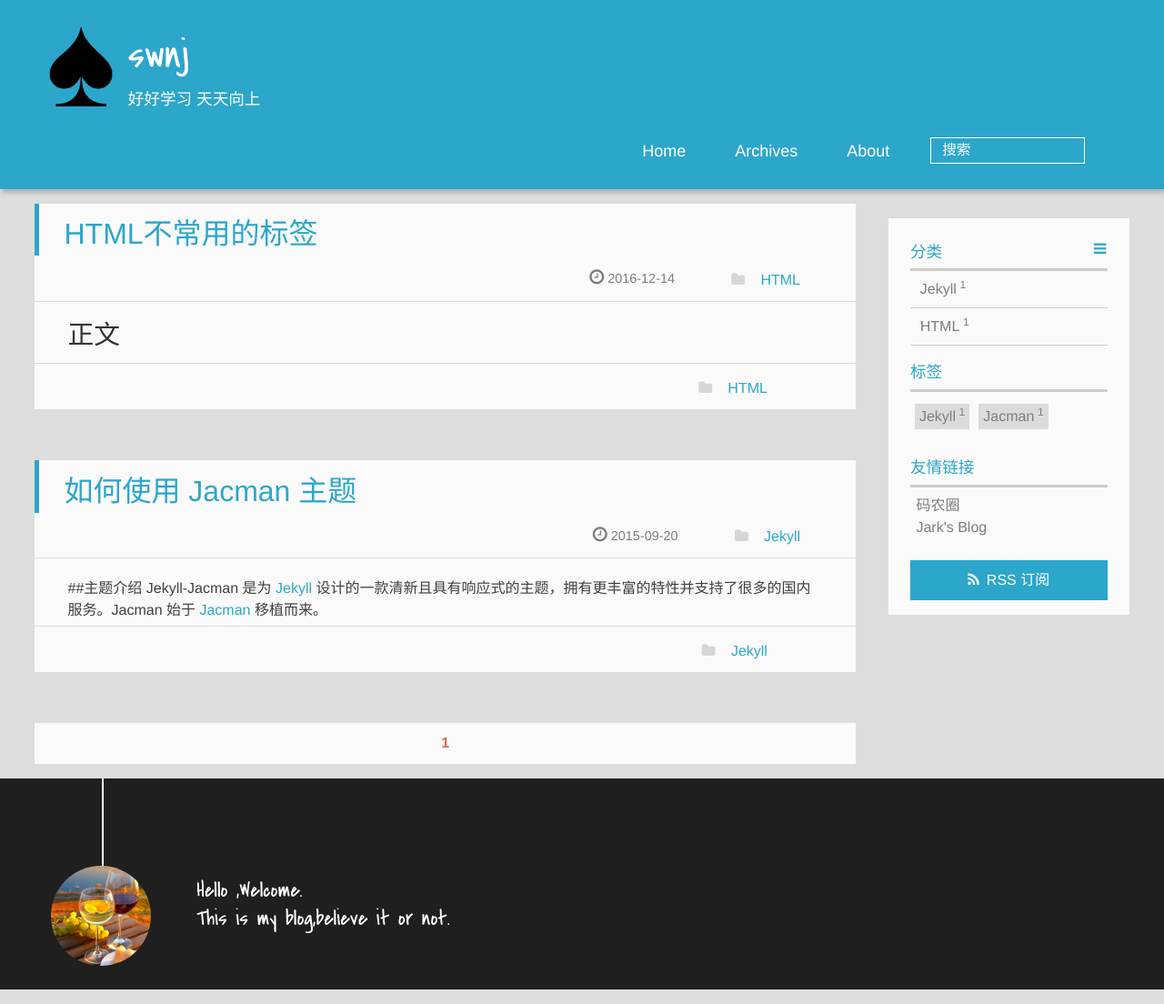
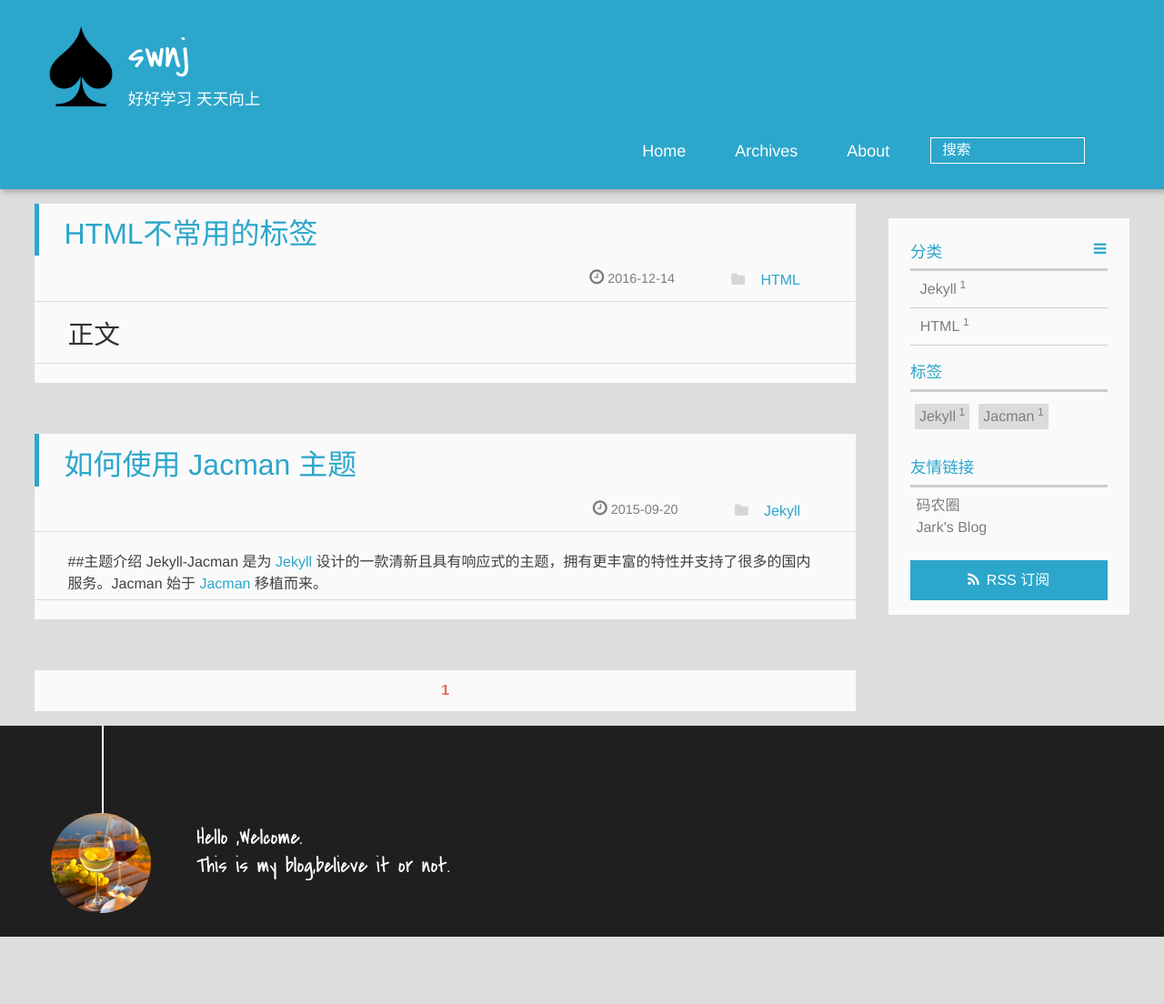
Before and after one commit to swnj/swnj.github.io, a Jekyll site: the page built from index.html, in a window 1280 px wide. Shown: the whole page at 91% size. Built offline with Jekyll 4.4.1, drawn with Linux system fonts in a browser that asks for light colours; the list of posts is cut into pages by our own code; after the commit the page ends 1046 px from its top, so only the background shows below that.

Commit message:
改样式

```diff
--- a/_includes/_partial/post/catetags.html
+++ b/_includes/_partial/post/catetags.html
@@ -1,7 +1,7 @@
 <div class="article-catetags">
-{% if item.categories and (item.categories | size != 0) %}
+<!-- {% if item.categories and (item.categories | size != 0) %}
 <div class="article-categories">
-  <span></span>
+  <span></span> -->
   <!--
   <%- list_categories(item.categories, {
       show_count: false,
@@ -10,11 +10,11 @@
       separator: '►'
   }) %>
   -->
-  {% for category in item.categories %}
+<!--   {% for category in item.categories %}
   <a class="article-category-link" href="{{ site.baseurl }}/categories/#{{ category }}">{{ category }}</a>
   {% endfor %}
 </div>
-{% endif %}
+{% endif %} -->
 <!-- {% if item.tags and item.tags | size != 0 %}
   <div class="article-tags">
 
```
